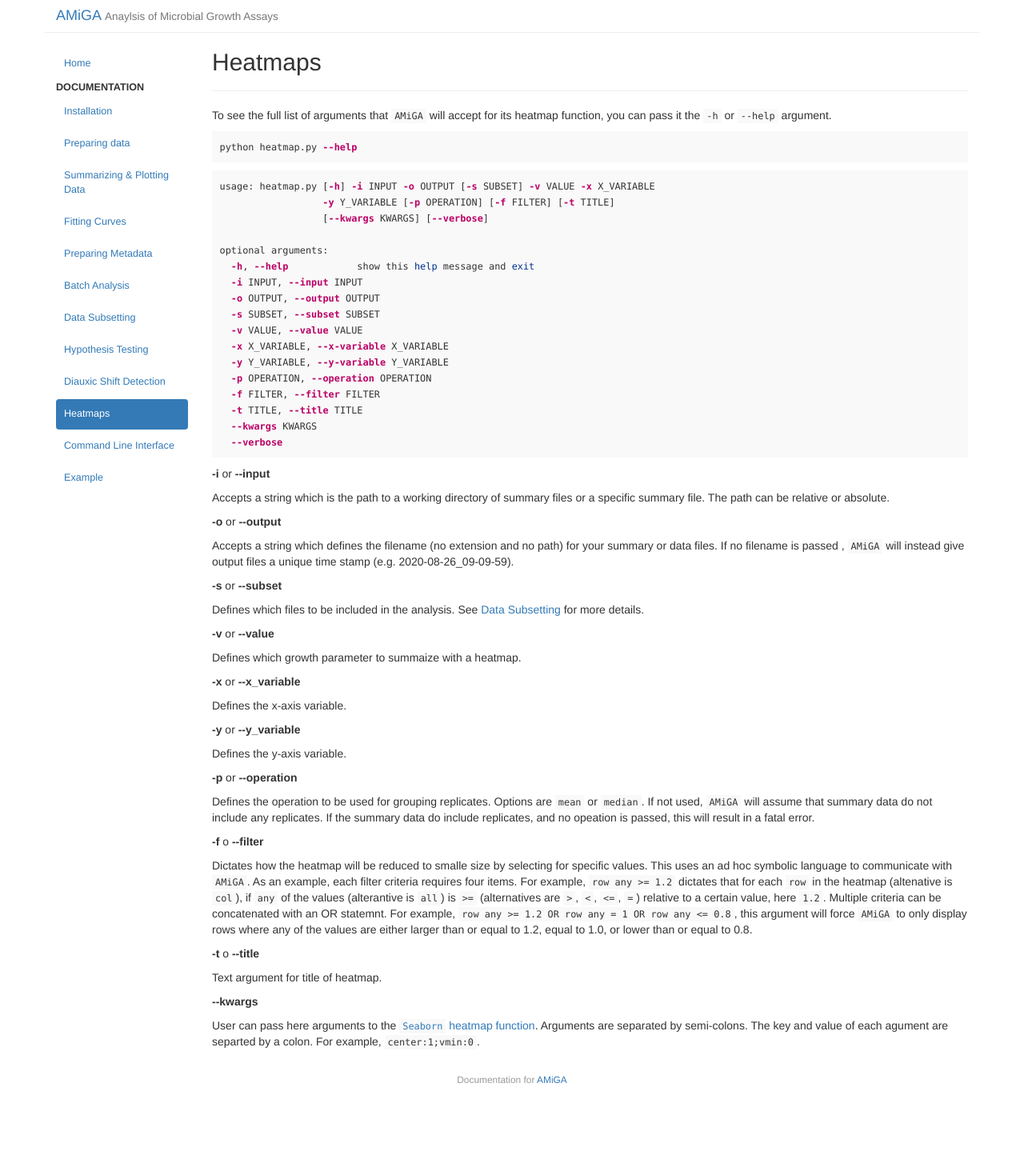
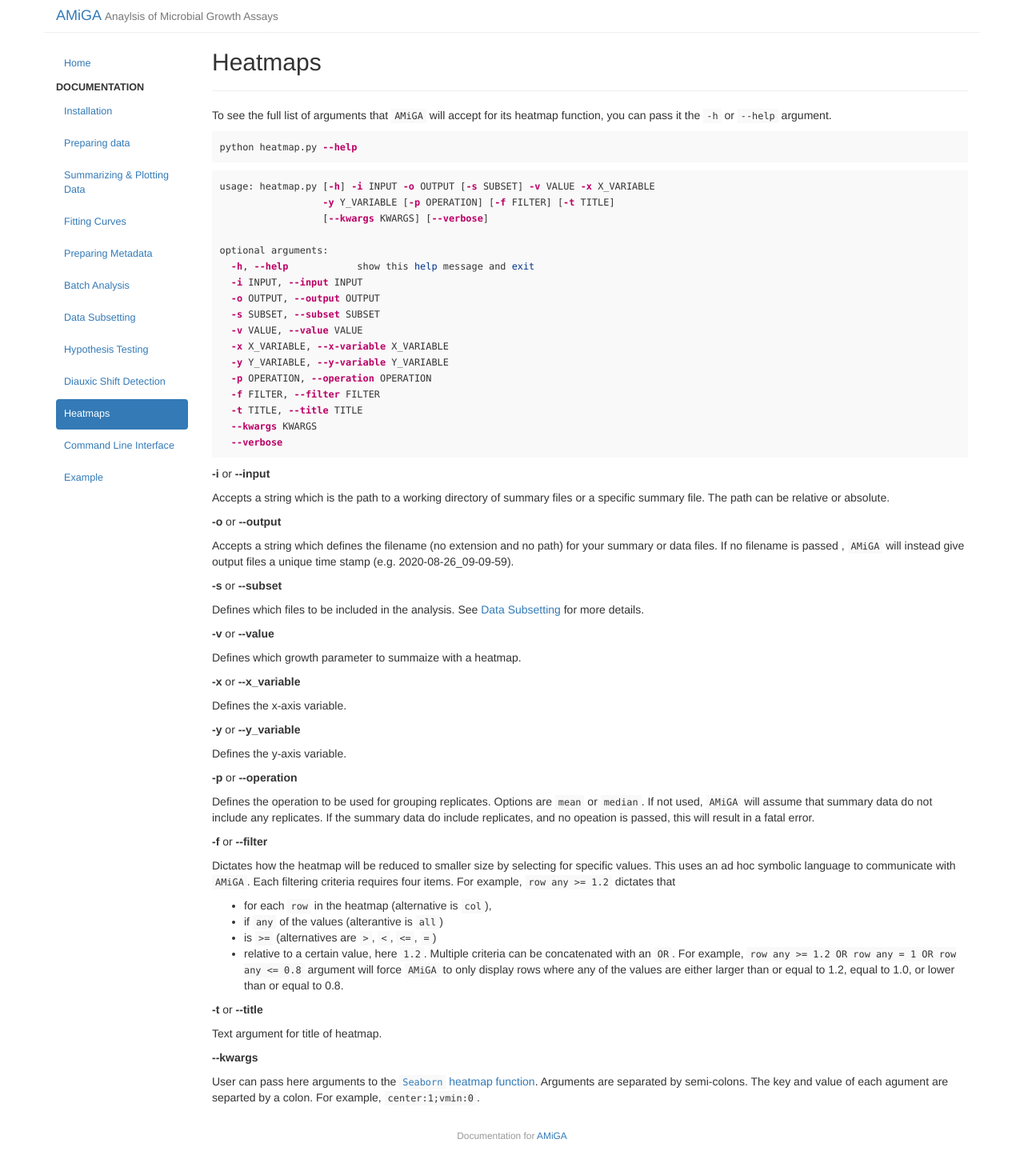
Before and after one commit to firasmidani/amiga, a Jekyll site: the page built from docs/_posts/2020-03-25-heatmaps.md, in a window 1280 px wide. Shown: the whole page at 80% size. Built offline with Jekyll 4.4.1, drawn with Linux system fonts in a browser that asks for light colours; before the commit the page ends 1379 px from its top, so only the background shows below that.

```diff
--- a/docs/_posts/2020-03-25-heatmaps.md
+++ b/docs/_posts/2020-03-25-heatmaps.md
@@ -62,11 +62,16 @@
 
 Defines the operation to be used for grouping replicates. Options are `mean` or `median`. If not used, `AMiGA` will assume that summary data do not include any replicates. If the summary data do include replicates, and no opeation is passed, this will result in a fatal error.
 
-**-f** o **\-\-filter**
+**-f** or **\-\-filter**
 
-Dictates how the heatmap will be reduced to smalle size by selecting for specific values. This uses an ad hoc symbolic language to communicate with `AMiGA`. As an example, each filter criteria requires four items. For example, `row any >= 1.2` dictates that for each `row` in the heatmap (altenative is `col`), if `any` of the values (alterantive is `all`) is `>=` (alternatives are `>`, `<`, `<=`, `=`) relative to a certain value, here `1.2`. Multiple criteria can be concatenated with an OR statemnt. For example, `row any >= 1.2 OR row any = 1 OR row any <= 0.8`, this argument will force `AMiGA` to only display rows where any of the values are either larger than or equal to 1.2, equal to 1.0, or lower than or equal to 0.8.
+Dictates how the heatmap will be reduced to smaller size by selecting for specific values. This uses an ad hoc symbolic language to communicate with `AMiGA`. Each filtering criteria requires four items. For example, `row any >= 1.2` dictates that
+- for each `row` in the heatmap (alternative is `col`),
+- if `any` of the values (alterantive is `all`)
+- is `>=` (alternatives are `>`, `<`, `<=`, `=`)
+- relative to a certain value, here `1.2`.
+Multiple criteria can be concatenated with an `OR`. For example, `row any >= 1.2 OR row any = 1 OR row any <= 0.8` argument will force `AMiGA` to only display rows where any of the values are either larger than or equal to 1.2, equal to 1.0, or lower than or equal to 0.8.
 
-**-t** o **\-\-title**
+**-t** or **\-\-title**
 
 Text argument for title of heatmap.
 
```
Also changed, not shown: heatmap.py (+4 -4 lines), 1 other file.
